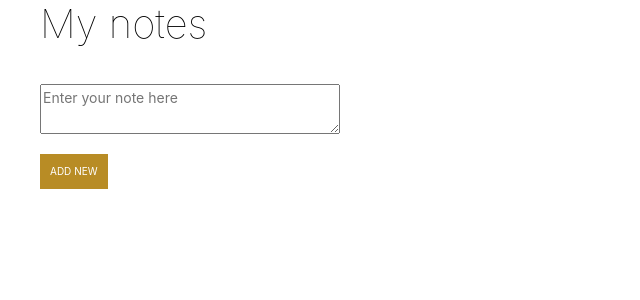
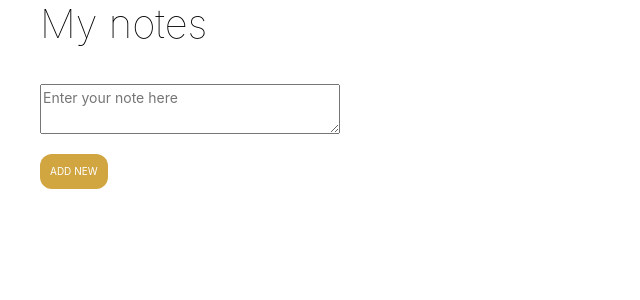
Before and after one commit to VasilHT/notes-app, a React (Create React App) app: page / in a window 1280 px wide. Shown: the top 300 px of the page, without its empty margins (0-640 px from the left). Built offline with nearby package versions, Linux system fonts and the light colour scheme; the HTML template or start-up script is replaced by a standard one.

Commit message:
Small updates to the CSS, before adding localStorage

```diff
--- a/src/component/noteTaking.css
+++ b/src/component/noteTaking.css
@@ -21,7 +21,6 @@ footer {
   color: #fff;
   padding: 20px;
   text-align: left;
-  /* position: fixed; */
   bottom: 0;
   width: 100%;
   height: 150px;
@@ -30,6 +29,10 @@ footer {
 .main-content ul {
   text-align: left;
   list-style: none;
+  /* display: flex; */
+  /* flex: 1; */
+  /* align-items: flex-start; */
+  /* align-self: flex-start; */
 }
 
 .main-content ul li {
@@ -41,6 +44,8 @@ footer {
   background-color: rgb(233, 232, 232);
   margin: 10px 0;
   padding: 10px 10px 10px 10px;
+  border-radius: 12px;
+  /* align-self: flex-start; */
 }
 
 footer form textarea {
@@ -64,8 +69,9 @@ footer form button {
   padding: 10px;
   color: #fff;
   font-size: 10px;
-  background-color: rgb(184, 140, 37);
+  background-color: rgb(209, 165, 63);
   border: none;
+  border-radius: 12px;
   margin-top: 20px;
   margin-left: 20px;
   padding: 10px;
```
Also changed, not shown: src/App.js (+19 -0 lines).
